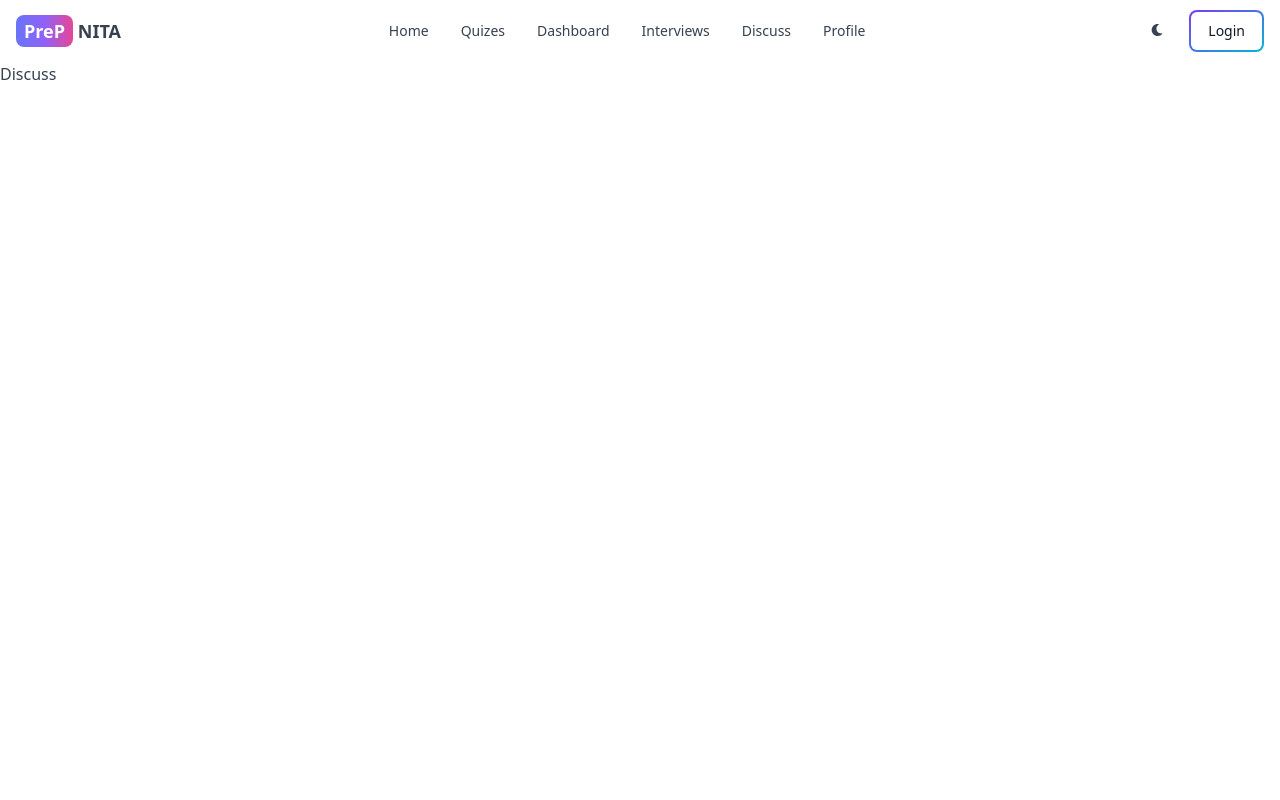
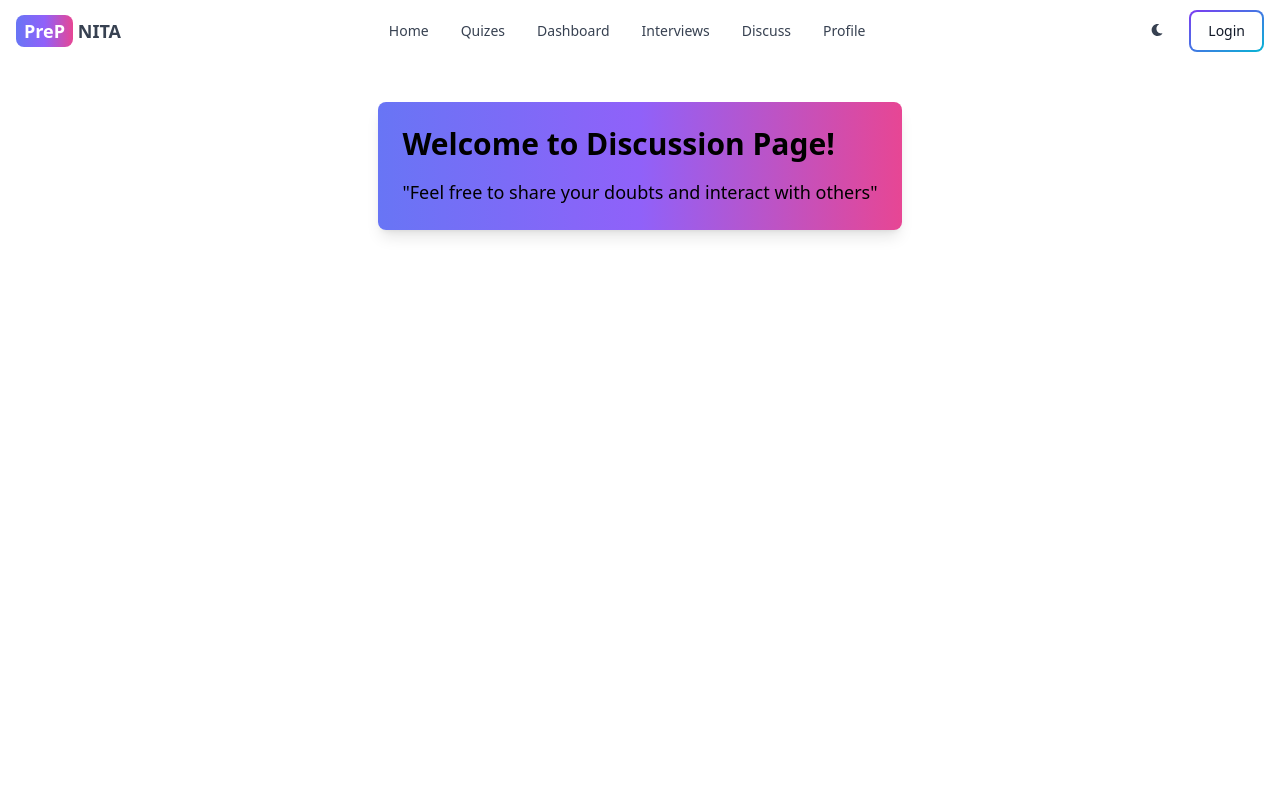
Before and after one commit to ChetanSaini12/PrepNITA, a React (Create React App) app in the folder frontend/: page /discuss in a window 1280 px wide. Shown: the top 800 px of the page. Built offline with nearby package versions, Linux system fonts and the light colour scheme.

Commit message:
Discuss page updated

```diff
--- a/frontend/src/Pages/Discuss.jsx
+++ b/frontend/src/Pages/Discuss.jsx
@@ -1,9 +1,33 @@
-import React from 'react'
+import React , {useState} from 'react';
+import { useSelector } from 'react-redux';
 
 function Discuss() {
+  //const [rowData, setRowData] = useState(Array(5).fill(""));
+  const theme = useSelector((state) => state.theme);
+
+  // const handleRowChange = (index, value) => {
+  //   const newData = [...rowData];
+  //   newData[index] = value;
+  //   setRowData(newData);
+  // };
   return (
-    <div className='w-screen h-screen'>Discuss</div>
-  )
+    <div className={`w-screen h-screen flex flex-col items-center bg-${theme.theme === 'light' ? 'white' : 'primary-color'} text-${theme.theme === 'light' ? 'black' : 'white'} `}>
+      <div className="bg-gradient-to-r from from-indigo-500  via-purple-500 to-pink-500 shadow-lg p-6 rounded-lg mt-10">
+       <h1 className="text-3xl mb-4 font-bold">Welcome to Discussion Page!</h1>
+        <p className="text-lg">"Feel free to share your doubts and interact with others"</p>
+      </div>
+
+    </div>
+    // {rowData.map((item, index) => (
+    //   <input
+    //     key={index}
+    //     type="text"
+    //     value={item}
+    //     onChange={(e) => handleRowChange(index, e.target.value)}
+    //     className={`flex-grow w-full bg-${theme.theme === 'light' ? 'white' : 'black'} shadow-${theme.theme === 'light' ? 'md' : 'black'} text-${theme.theme === 'light' ? 'black' : 'white'} p-4 border border-transparent mt-4 rounded-md focus:outline-none focus:ring-0 cursor-pointer`}
+    //   />
+    // ))}
+  );
 }
 
 export default Discuss
```
Also changed, not shown: 1 other file (tests, documents, lock files or other folders).
